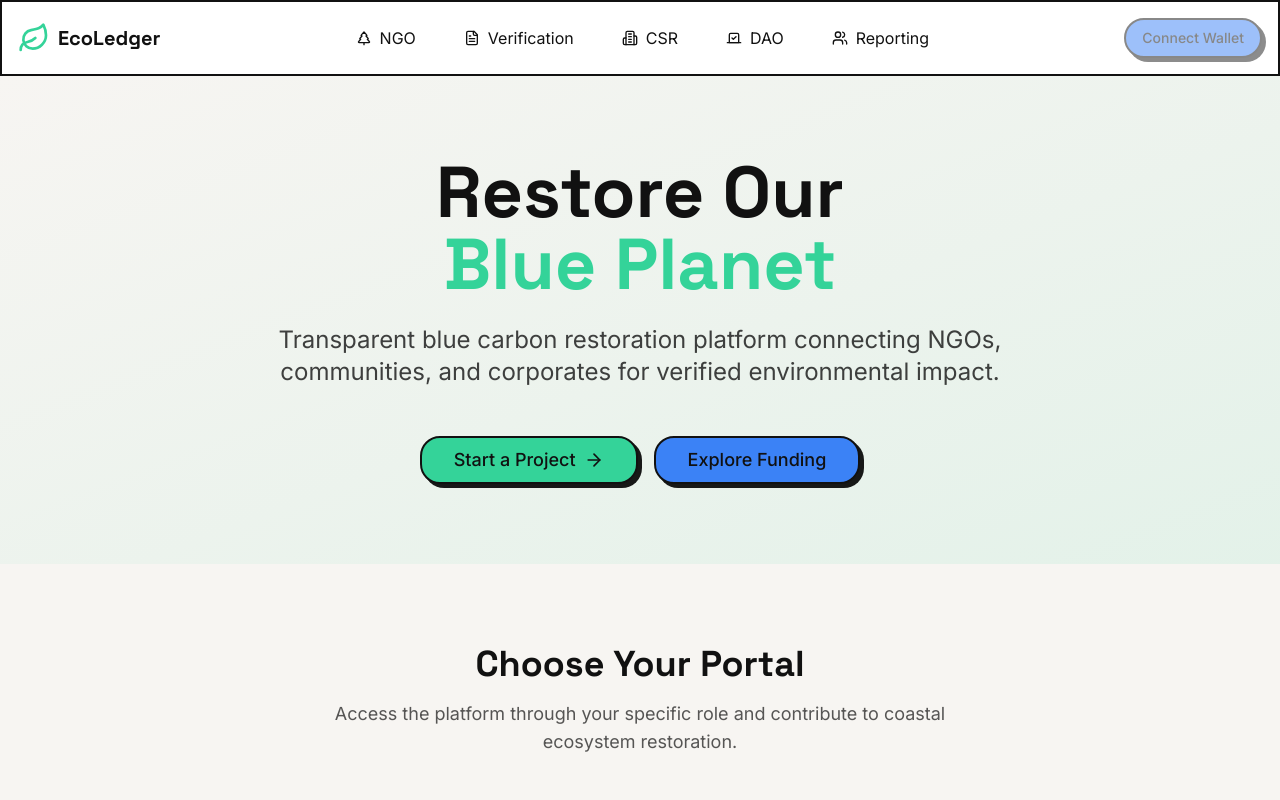
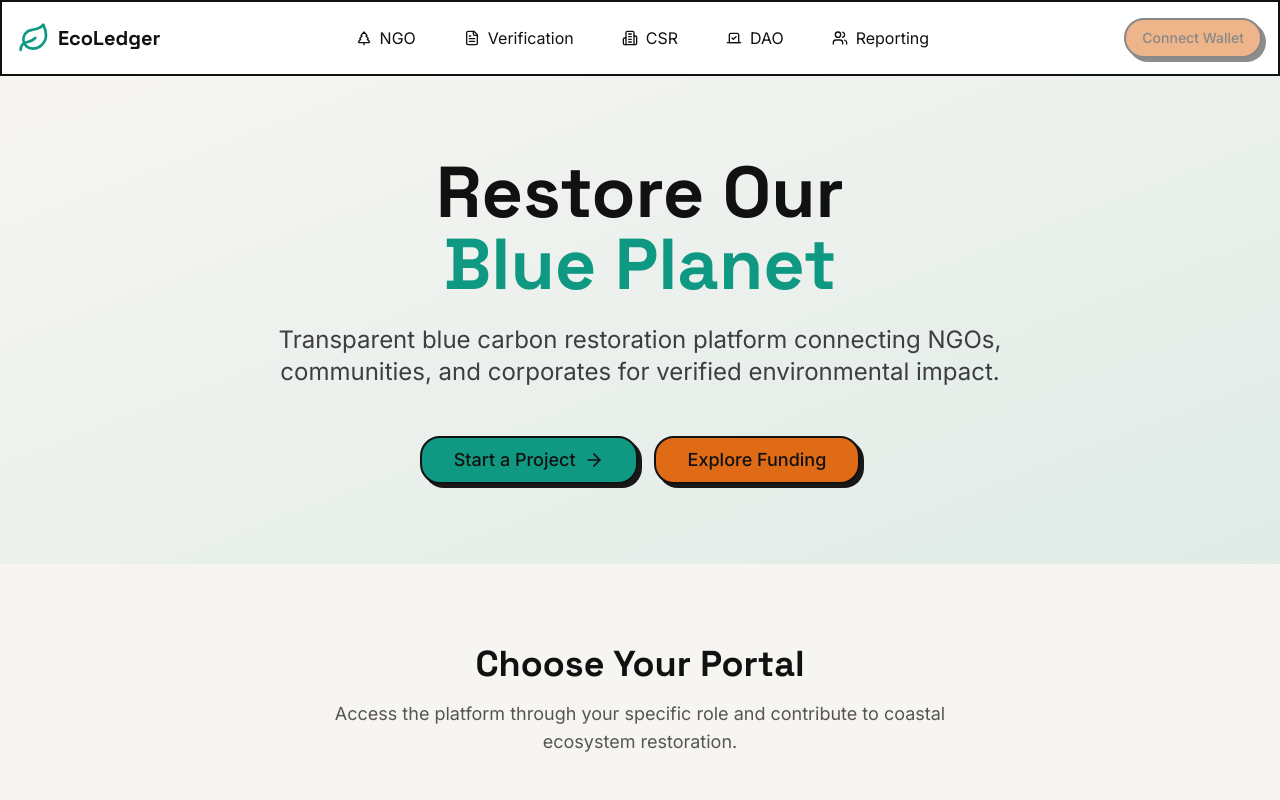
Before and after one commit to Percobain/EcoLedger, a React (Vite) app in the folder client/: page / in a window 1280 px wide. Shown: the top 800 px of the page. Built offline with nearby package versions, Linux system fonts and the light colour scheme.

Commit message:
fix:colors

```diff
--- a/client/tailwind.config.js
+++ b/client/tailwind.config.js
@@ -6,72 +6,72 @@ export default {
     extend: {
       colors: {
         // Neo-Brutalism colors
-        'nb-bg': '#F7F5F2',
-        'nb-ink': '#111111',
-        'nb-accent': '#34D399',
-        'nb-accent-2': '#3B82F6',
-        'nb-warn': '#F59E0B',
-        'nb-error': '#EF4444',
-        'nb-ok': '#10B981',
-        'nb-card': '#FFFFFF',
+        "nb-bg": "#F7F5F2",
+        "nb-ink": "#111111",
+        "nb-accent": "#0F9982",
+        "nb-accent-2": "#DF6B16",
+        "nb-warn": "#F59E0B",
+        "nb-error": "#EF4444",
+        "nb-ok": "#10B981",
+        "nb-card": "#FFFFFF",
         // Keep existing shadcn colors for compatibility
-  			background: 'hsl(var(--background))',
-  			foreground: 'hsl(var(--foreground))',
+        background: "hsl(var(--background))",
+        foreground: "hsl(var(--foreground))",
         card: {
-  				DEFAULT: 'hsl(var(--card))',
-  				foreground: 'hsl(var(--card-foreground))'
+          DEFAULT: "hsl(var(--card))",
+          foreground: "hsl(var(--card-foreground))",
         },
         popover: {
-  				DEFAULT: 'hsl(var(--popover))',
-  				foreground: 'hsl(var(--popover-foreground))'
+          DEFAULT: "hsl(var(--popover))",
+          foreground: "hsl(var(--popover-foreground))",
         },
         primary: {
-  				DEFAULT: 'hsl(var(--primary))',
-  				foreground: 'hsl(var(--primary-foreground))'
+          DEFAULT: "hsl(var(--primary))",
+          foreground: "hsl(var(--primary-foreground))",
         },
         secondary: {
-  				DEFAULT: 'hsl(var(--secondary))',
-  				foreground: 'hsl(var(--secondary-foreground))'
+          DEFAULT: "hsl(var(--secondary))",
+          foreground: "hsl(var(--secondary-foreground))",
         },
         muted: {
-  				DEFAULT: 'hsl(var(--muted))',
-  				foreground: 'hsl(var(--muted-foreground))'
+          DEFAULT: "hsl(var(--muted))",
+          foreground: "hsl(var(--muted-foreground))",
         },
         accent: {
-  				DEFAULT: 'hsl(var(--accent))',
-  				foreground: 'hsl(var(--accent-foreground))'
+          DEFAULT: "hsl(var(--accent))",
+          foreground: "hsl(var(--accent-foreground))",
         },
         destructive: {
-  				DEFAULT: 'hsl(var(--destructive))',
-  				foreground: 'hsl(var(--destructive-foreground))'
+          DEFAULT: "hsl(var(--destructive))",
+          foreground: "hsl(var(--destructive-foreground))",
         },
-  			border: 'hsl(var(--border))',
-  			input: 'hsl(var(--input))',
-  			ring: 'hsl(var(--ring))',
+        border: "hsl(var(--border))",
+        input: "hsl(var(--input))",
+        ring: "hsl(var(--ring))",
         chart: {
-  				'1': 'hsl(var(--chart-1))',
-  				'2': 'hsl(var(--chart-2))',
-  				'3': 'hsl(var(--chart-3))',
-  				'4': 'hsl(var(--chart-4))',
-  				'5': 'hsl(var(--chart-5))'
-  			}
+          1: "hsl(var(--chart-1))",
+          2: "hsl(var(--chart-2))",
+          3: "hsl(var(--chart-3))",
+          4: "hsl(var(--chart-4))",
+          5: "hsl(var(--chart-5))",
+        },
       },
       boxShadow: {
-        'nb': '8px 8px 0 0 rgba(0,0,0,0.9)',
-        'nb-sm': '4px 4px 0 0 rgba(0,0,0,0.9)',
-        'nb-inset': 'inset 0 0 0 3px #111'
+        nb: "8px 8px 0 0 rgba(0,0,0,0.9)",
+        "nb-sm": "4px 4px 0 0 rgba(0,0,0,0.9)",
+        "nb-inset": "inset 0 0 0 3px #111",
       },
       borderRadius: {
-        'nb': '1.25rem',
-  			lg: 'var(--radius)',
-  			md: 'calc(var(--radius) - 2px)',
-  			sm: 'calc(var(--radius) - 4px)'
+        nb: "1.25rem",
+        lg: "var(--radius)",
+        md: "calc(var(--radius) - 2px)",
+        sm: "calc(var(--radius) - 4px)",
       },
       fontFamily: {
-        'display': ['Space Grotesk', 'system-ui', 'sans-serif'],
-        'body': ['Inter', 'system-ui', 'sans-serif']
-      }
-  	}
+        display: ["Space Grotesk", "system-ui", "sans-serif"],
+        body: ["Inter", "system-ui", "sans-serif"],
+      },
+    },
   },
   plugins: [require("tailwindcss-animate")],
-}
+};
```
Lines whose indentation alone changed are shown as unchanged.
